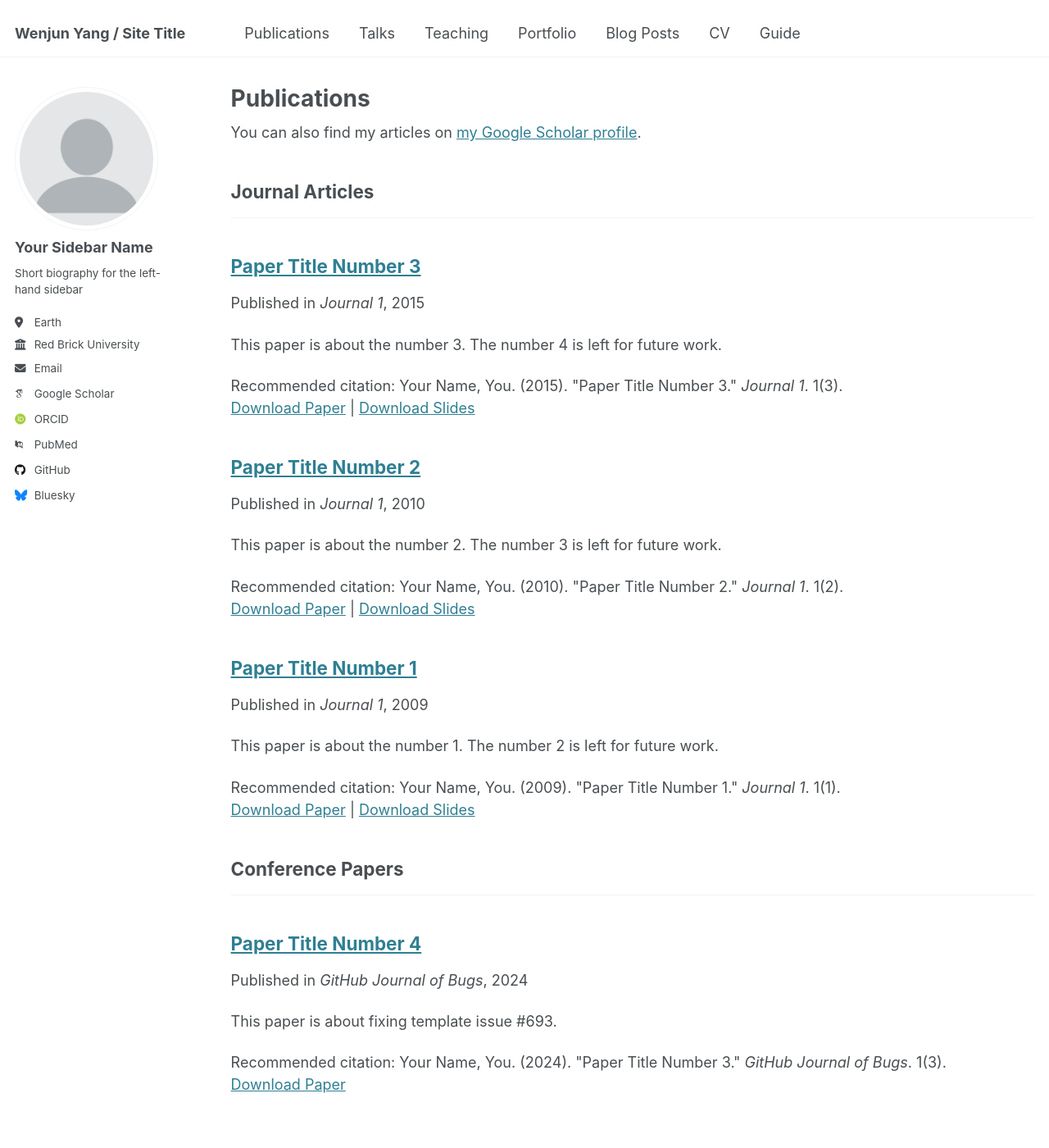
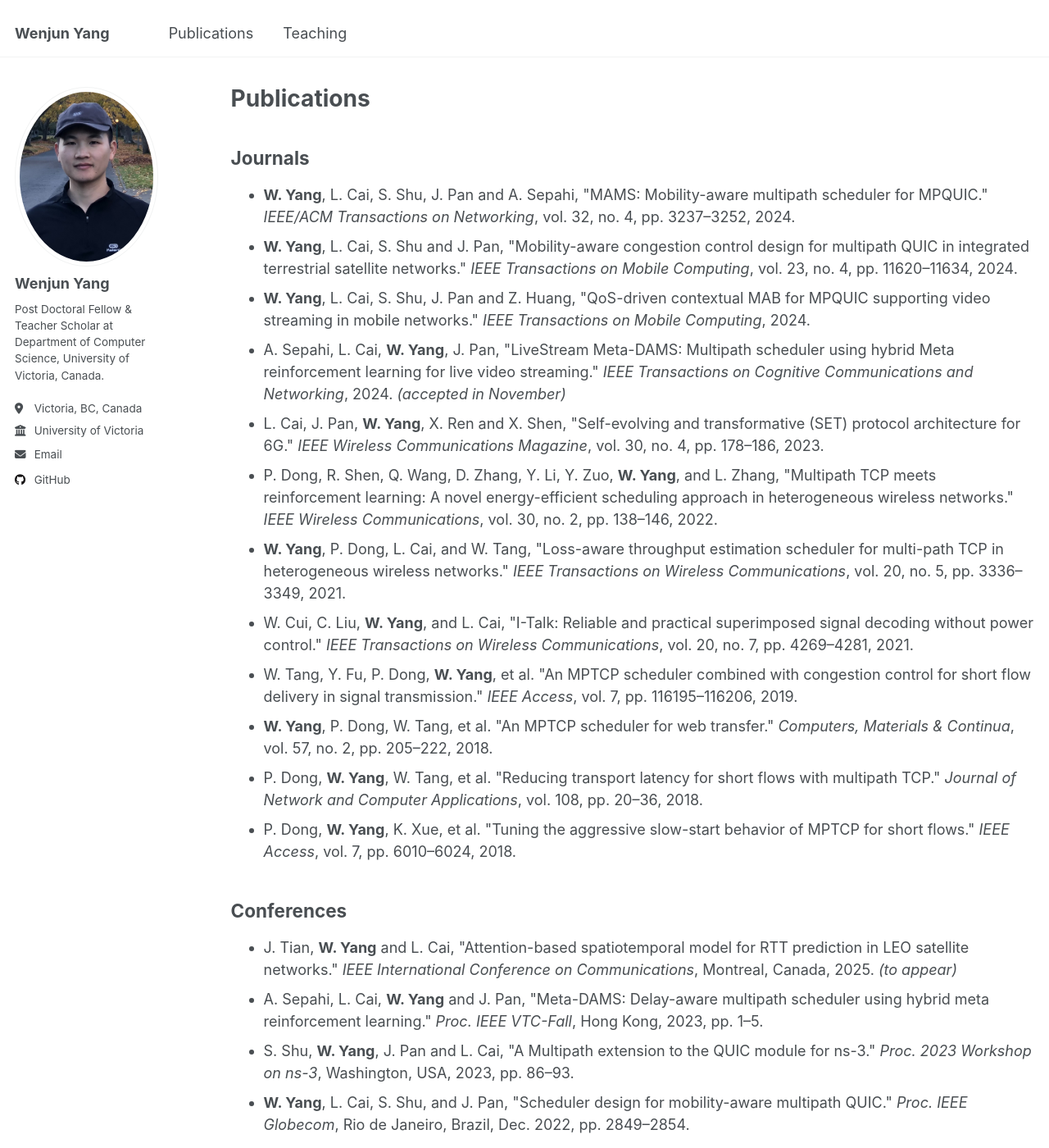
Before and after one commit to wenjun-y/wenjun-y.github.io, a Jekyll site: the page built from _pages/publications.html, in a window 1280 px wide and 1400 px high. Shown: the whole window at 82% size. Built offline with Jekyll 4.4.1, drawn with Linux system fonts in a browser that asks for light colours; some web fonts are replaced; some of the changed text lies outside the part shown.

```diff
--- a/_config.yml
+++ b/_config.yml
@@ -9,7 +9,7 @@
 # Basic Site Settings
 locale                   : "en-US"
 site_theme               : "default"
-title                    : " Wenjun Yang / Site Title"
+title                    : " Wenjun Yang"
 title_separator          : "-"
 name                     : &name "Wenjun Yang"
 description              : &description "personal description"
@@ -22,24 +22,24 @@ repository               : "academicpages/academicpages.github.io"
 #               Additional customization can be done by editing /_includes/author-profile.html
 author:
   # Biographic information
-  avatar           : "profile.png"
-  name             : "Your Sidebar Name"
+  avatar           : "profile.jpg"
+  name             : "Wenjun Yang"
   pronouns         : # example: "she/her"
-  bio              : "Short biography for the left-hand sidebar"
-  location         : "Earth"
-  employer         : "Red Brick University"
+  bio              : "Post Doctoral Fellow & Teacher Scholar at Department of Computer Science, University of Victoria, Canada."
+  location         : "Victoria, BC, Canada"
+  employer         : "University of Victoria"
   uri              : # URL
-  email            : "none@example.org"
+  email            : "wenjunyang@uvic.ca"
 
   # Academic websites
-  arxiv            : # URL - Update with the correct link to your profile
-  googlescholar    : "https://scholar.google.com/citations?user=PS_CX0AAAAAJ"
-  impactstory      : # URL
-  orcid            : "http://orcid.org/yourorcidurl"
-  semantic         : # URL
-  pubmed           : "https://www.ncbi.nlm.nih.gov/pubmed/?term=john+snow"
-  researchgate     : # URL
-  scopus           : # URL
+  # arxiv            : # URL - Update with the correct link to your profile
+  # googlescholar    : "https://scholar.google.com/citations?user=PS_CX0AAAAAJ"
+  # impactstory      : # URL
+  # orcid            : "http://orcid.org/yourorcidurl"
+  # semantic         : # URL
+  # pubmed           : "https://www.ncbi.nlm.nih.gov/pubmed/?term=john+snow"
+  # researchgate     : # URL
+  # scopus           : # URL
 
   # Repositories and software development
   bitbucket        : # Username - Update with your username on the site
@@ -49,31 +49,31 @@ author:
   kaggle           : # Username
   stackoverflow    : # User number or user number and name (i.e., use "1" or "1/jeff-atwood")
 
-  # Social media
-  bluesky          : "bsky.app" # Replace this with you Bluesky username
-  facebook         : # Username
-  flickr           : # Username
-  foursquare       : # Username
-  goodreads        : # Username
-  google_plus      : # Username
-  keybase          : # Username
-  instagram        : # Username
-  lastfm           : # Username
-  linkedin         : # Username
-  mastodon         : # URL
-  medium           : # URL
-  pinterest        : # Username
-  soundcloud       : # Username
-  steam            : # Username
-  telegram         : # URL
-  tumblr           : # Username
-  twitter          : # Username for X / Twitter
-  vine             : # Username
-  weibo            : # Username
-  wikipedia        : # Username
-  xing             : # Username
-  youtube          : # Username
-  zhihu            : # Username
+  # # Social media
+  # bluesky          : "bsky.app" # Replace this with you Bluesky username
+  # facebook         : # Username
+  # flickr           : # Username
+  # foursquare       : # Username
+  # goodreads        : # Username
+  # google_plus      : # Username
+  # keybase          : # Username
+  # instagram        : # Username
+  # lastfm           : # Username
+  # linkedin         : # Username
+  # mastodon         : # URL
+  # medium           : # URL
+  # pinterest        : # Username
+  # soundcloud       : # Username
+  # steam            : # Username
+  # telegram         : # URL
+  # tumblr           : # Username
+  # twitter          : # Username for X / Twitter
+  # vine             : # Username
+  # weibo            : # Username
+  # wikipedia        : # Username
+  # xing             : # Username
+  # youtube          : # Username
+  # zhihu            : # Username
 
 # Publication Category - The following the list of publication categories and their headings
 publication_category:
@@ -274,14 +274,14 @@ defaults:
       author_profile: true
       share: true
       comment: true
-  # _talks
-  - scope:
-      path: ""
-      type: talks
-    values:
-      layout: talk
-      author_profile: true
-      share: true
+  # # _talks
+  # - scope:
+  #     path: ""
+  #     type: talks
+  #   values:
+  #     layout: talk
+  #     author_profile: true
+  #     share: true
 
 
 # Sass/SCSS
--- a/_pages/publications.html
+++ b/_pages/publications.html
@@ -5,29 +5,91 @@ permalink: /publications/
 author_profile: true
 ---
 
-{% if site.author.googlescholar %}
-  <div class="wordwrap">You can also find my articles on <a href="{{site.author.googlescholar}}">my Google Scholar profile</a>.</div>
-{% endif %}
+<h2>Journals</h2>
+<ul>
+  <li><strong>W. Yang</strong>, L. Cai, S. Shu, J. Pan and A. Sepahi,
+  "MAMS: Mobility-aware multipath scheduler for MPQUIC."
+  <em>IEEE/ACM Transactions on Networking</em>, vol. 32, no. 4, pp. 3237–3252, 2024.</li>
 
-{% include base_path %}
+  <li><strong>W. Yang</strong>, L. Cai, S. Shu and J. Pan,
+  "Mobility-aware congestion control design for multipath QUIC in integrated terrestrial satellite networks."
+  <em>IEEE Transactions on Mobile Computing</em>, vol. 23, no. 4, pp. 11620–11634, 2024.</li>
 
-<!-- New style rendering if publication categories are defined -->
-{% if site.publication_category %}
-  {% for category in site.publication_category  %}
-    {% assign title_shown = false %}
-    {% for post in site.publications reversed %}
-      {% if post.category != category[0] %}
-        {% continue %}
-      {% endif %}
-      {% unless title_shown %}
-        <h2>{{ category[1].title }}</h2><hr />
-        {% assign title_shown = true %}
-      {% endunless %}
-      {% include archive-single.html %}
-    {% endfor %}
-  {% endfor %}
-{% else %}
-  {% for post in site.publications reversed %}
-    {% include archive-single.html %}
-  {% endfor %}
-{% endif %}
+  <li><strong>W. Yang</strong>, L. Cai, S. Shu, J. Pan and Z. Huang,
+  "QoS-driven contextual MAB for MPQUIC supporting video streaming in mobile networks."
+  <em>IEEE Transactions on Mobile Computing</em>, 2024.</li>
+
+  <li>A. Sepahi, L. Cai, <strong>W. Yang</strong>, J. Pan,
+  "LiveStream Meta-DAMS: Multipath scheduler using hybrid Meta reinforcement learning for live video streaming."
+  <em>IEEE Transactions on Cognitive Communications and Networking</em>, 2024.
+  <em>(accepted in November)</em></li>
+
+  <li>L. Cai, J. Pan, <strong>W. Yang</strong>, X. Ren and X. Shen,
+  "Self-evolving and transformative (SET) protocol architecture for 6G."
+  <em>IEEE Wireless Communications Magazine</em>, vol. 30, no. 4, pp. 178–186, 2023.</li>
+
+  <li>P. Dong, R. Shen, Q. Wang, D. Zhang, Y. Li, Y. Zuo, <strong>W. Yang</strong>, and L. Zhang,
+  "Multipath TCP meets reinforcement learning: A novel energy-efficient scheduling approach in heterogeneous wireless networks."
+  <em>IEEE Wireless Communications</em>, vol. 30, no. 2, pp. 138–146, 2022.</li>
+
+  <li><strong>W. Yang</strong>, P. Dong, L. Cai, and W. Tang,
+  "Loss-aware throughput estimation scheduler for multi-path TCP in heterogeneous wireless networks."
+  <em>IEEE Transactions on Wireless Communications</em>, vol. 20, no. 5, pp. 3336–3349, 2021.</li>
+
+  <li>W. Cui, C. Liu, <strong>W. Yang</strong>, and L. Cai,
+  "I-Talk: Reliable and practical superimposed signal decoding without power control."
+  <em>IEEE Transactions on Wireless Communications</em>, vol. 20, no. 7, pp. 4269–4281, 2021.</li>
+
+  <li>W. Tang, Y. Fu, P. Dong, <strong>W. Yang</strong>, et al.
+  "An MPTCP scheduler combined with congestion control for short flow delivery in signal transmission."
+  <em>IEEE Access</em>, vol. 7, pp. 116195–116206, 2019.</li>
+
+  <li><strong>W. Yang</strong>, P. Dong, W. Tang, et al.
+  "An MPTCP scheduler for web transfer."
+  <em>Computers, Materials &amp; Continua</em>, vol. 57, no. 2, pp. 205–222, 2018.</li>
+
+  <li>P. Dong, <strong>W. Yang</strong>, W. Tang, et al.
+  "Reducing transport latency for short flows with multipath TCP."
+  <em>Journal of Network and Computer Applications</em>, vol. 108, pp. 20–36, 2018.</li>
+
+  <li>P. Dong, <strong>W. Yang</strong>, K. Xue, et al.
+  "Tuning the aggressive slow-start behavior of MPTCP for short flows."
+  <em>IEEE Access</em>, vol. 7, pp. 6010–6024, 2018.</li>
+</ul>
+
+<h2>Conferences</h2>
+<ul>
+  <!-- <li><strong>W. Yang</strong>, L. He, J. Pan, L. Cai and W. Tang,
+  "StreamMoE: Dual-Stream Pipelining for Accelerated Distributed MoE Training."
+  <em>submitted to IEEE INFOCOM'26</em>.</li> -->
+
+  <li>J. Tian, <strong>W. Yang</strong> and L. Cai,
+  "Attention-based spatiotemporal model for RTT prediction in LEO satellite networks."
+  <em>IEEE International Conference on Communications</em>, Montreal, Canada, 2025.
+  <em>(to appear)</em></li>
+
+  <li>A. Sepahi, L. Cai, <strong>W. Yang</strong> and J. Pan,
+  "Meta-DAMS: Delay-aware multipath scheduler using hybrid meta reinforcement learning."
+  <em>Proc. IEEE VTC-Fall</em>, Hong Kong, 2023, pp. 1–5.</li>
+
+  <li>S. Shu, <strong>W. Yang</strong>, J. Pan and L. Cai,
+  "A Multipath extension to the QUIC module for ns-3."
+  <em>Proc. 2023 Workshop on ns-3</em>, Washington, USA, 2023, pp. 86–93.</li>
+
+  <li><strong>W. Yang</strong>, L. Cai, S. Shu, and J. Pan,
+  "Scheduler design for mobility-aware multipath QUIC."
+  <em>Proc. IEEE Globecom</em>, Rio de Janeiro, Brazil, Dec. 2022, pp. 2849–2854.</li>
+
+  <li><strong>W. Yang</strong>, S. Shu, L. Cai, and J. Pan,
+  "MM-QUIC: Mobility-aware multipath QUIC for satellite networks."
+  <em>Proc. IEEE 17th Int. Conf. on Mobility, Sensing and Networking (MSN)</em>, Exeter, UK, Dec. 2021, pp. 608–615.</li>
+
+  <li><strong>W. Yang</strong>, P. Dong, W. Tang, et al.
+  "An MPTCP scheduler for web transfer."
+  <em>Proc. IEEE Int. Conf. on Computer, Communication, and Security (ICCCS)</em>, Haikou, China, June 2018.
+  <strong>[Best Paper Award]</strong></li>
+
+  <li>C. Ling, W. Tang, P. Dong, <strong>W. Yang</strong>, et al.
+  "Blocking time-based MPTCP scheduler for heterogeneous networks."
+  <em>Proc. IEEE Int. Conf. on Computer, Communication, and Security (ICCCS)</em>, Haikou, China, June 2018, pp. 364–375.</li>
+</ul>
```
Also changed, not shown: _data/navigation.yml (+10 -10 lines), _pages/about.md (+83 -31 lines), images/profile.jpg (added), images/profile.png (deleted), 1 other file.
